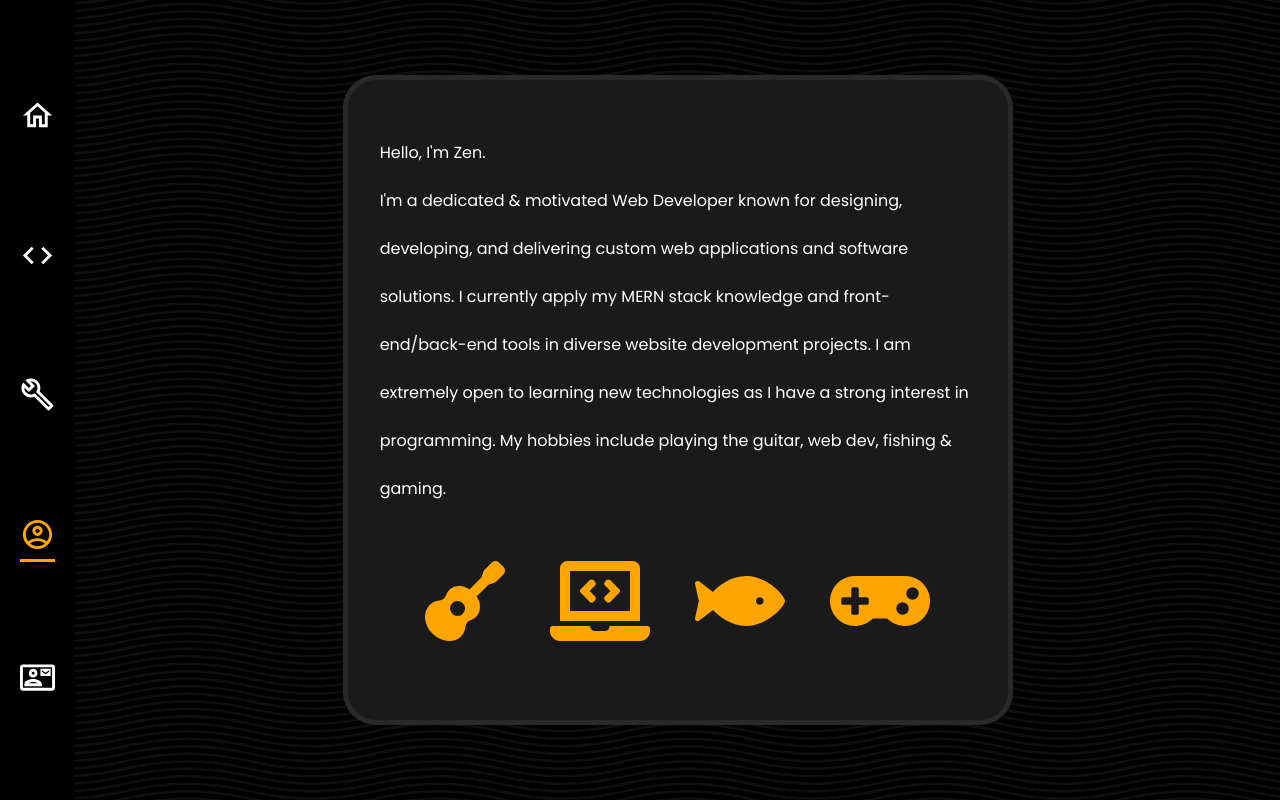
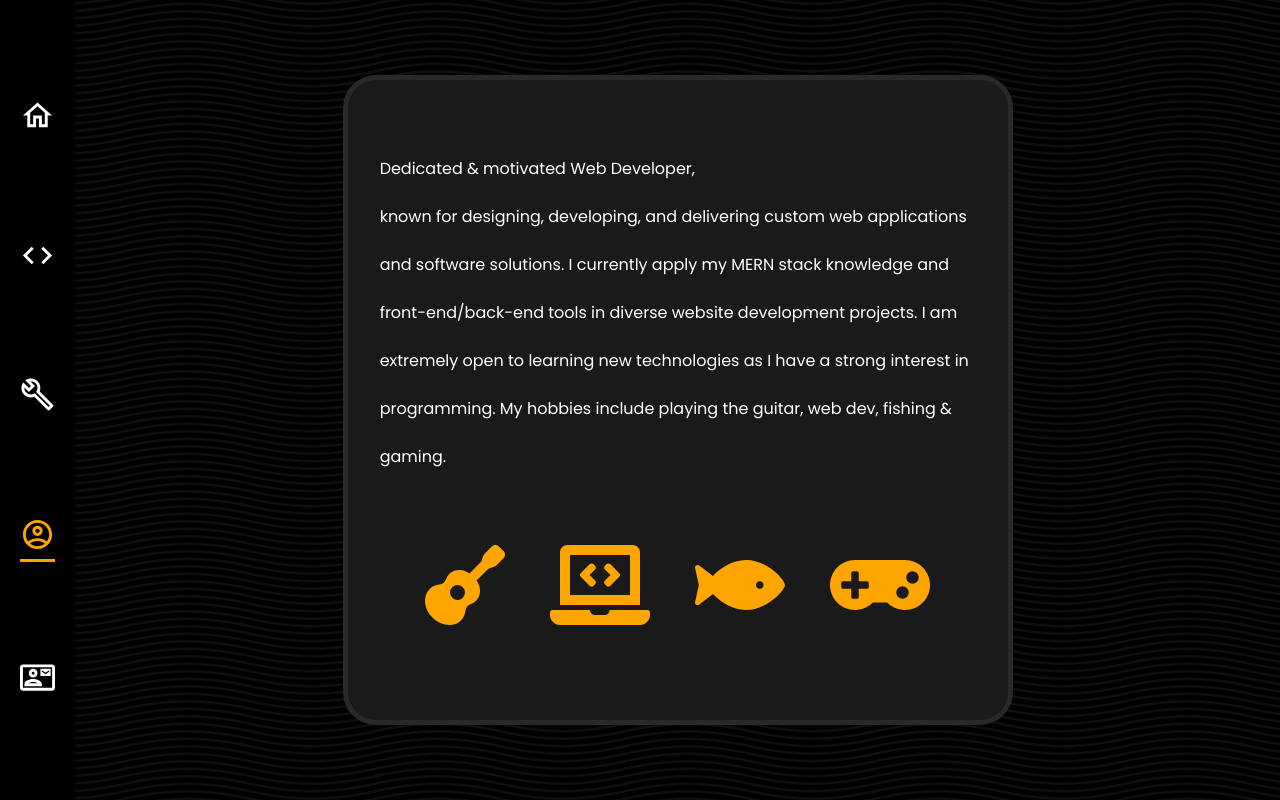
Before and after one commit to ZenFarhat/portfoliov2, a React (Create React App) app: page /about in a window 1280 px wide. Built offline with nearby package versions, Linux system fonts and the light colour scheme.

Commit message:
updated about me & deploy

```diff
--- a/src/components/About/About.jsx
+++ b/src/components/About/About.jsx
@@ -20,13 +20,13 @@ function About() {
       <div className='about__container'>
         <div className='about__text'>
           <p>
-            Hello, I'm Zen. <br /> I'm a dedicated & motivated Web Developer
-            known for designing, developing, and delivering custom web
-            applications and software solutions. I currently apply my MERN stack
-            knowledge and front-end/back-end tools in diverse website
-            development projects. I am extremely open to learning new
-            technologies as I have a strong interest in programming. My hobbies
-            include playing the guitar, web dev, fishing & gaming.
+            Dedicated & motivated Web Developer, <br /> known for designing,
+            developing, and delivering custom web applications and software
+            solutions. I currently apply my MERN stack knowledge and
+            front-end/back-end tools in diverse website development projects. I
+            am extremely open to learning new technologies as I have a strong
+            interest in programming. My hobbies include playing the guitar, web
+            dev, fishing & gaming.
           </p>
         </div>
         <div className='about__icons'>
```
Also changed, not shown: 1 other file (tests, documents, lock files or other folders).
